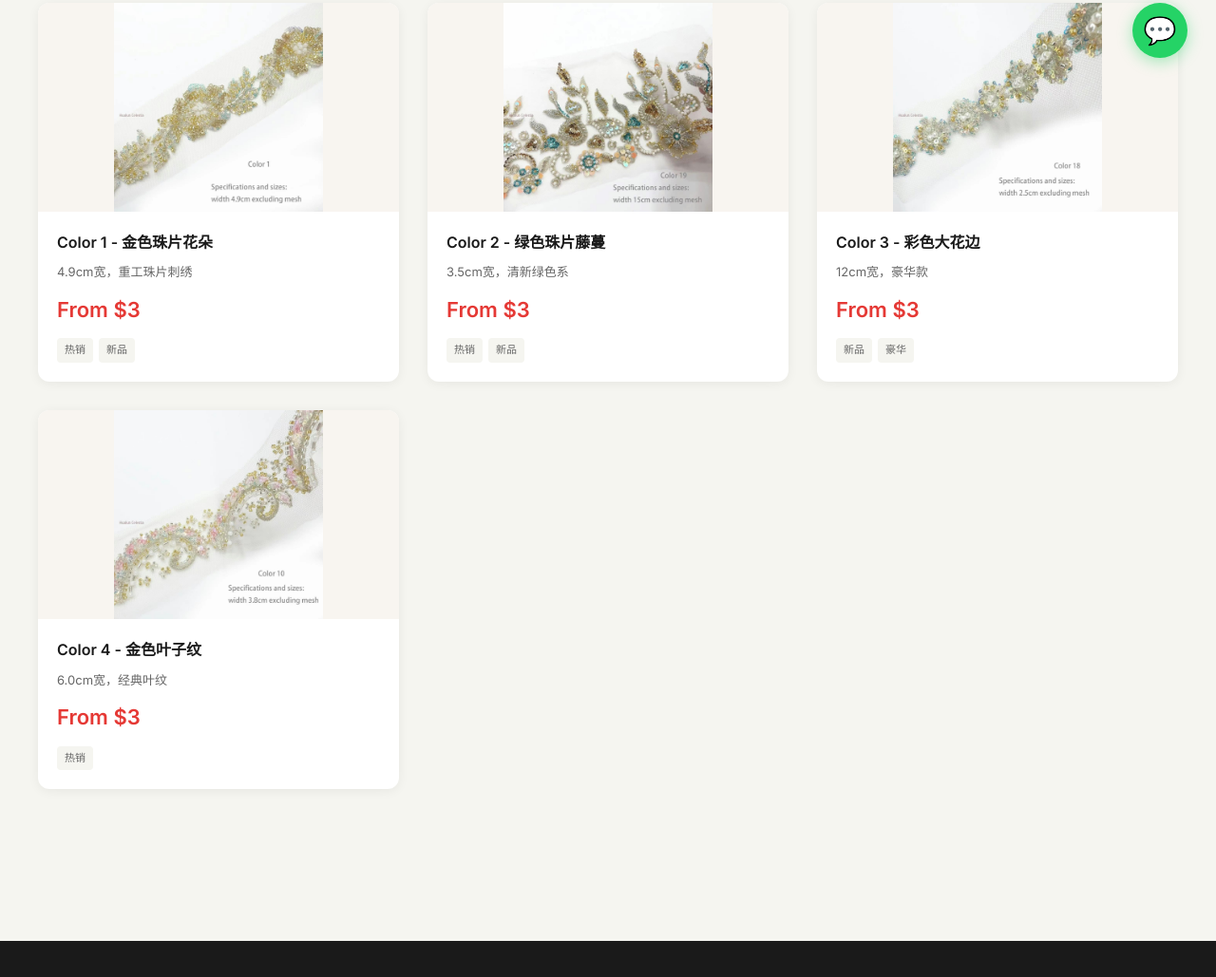
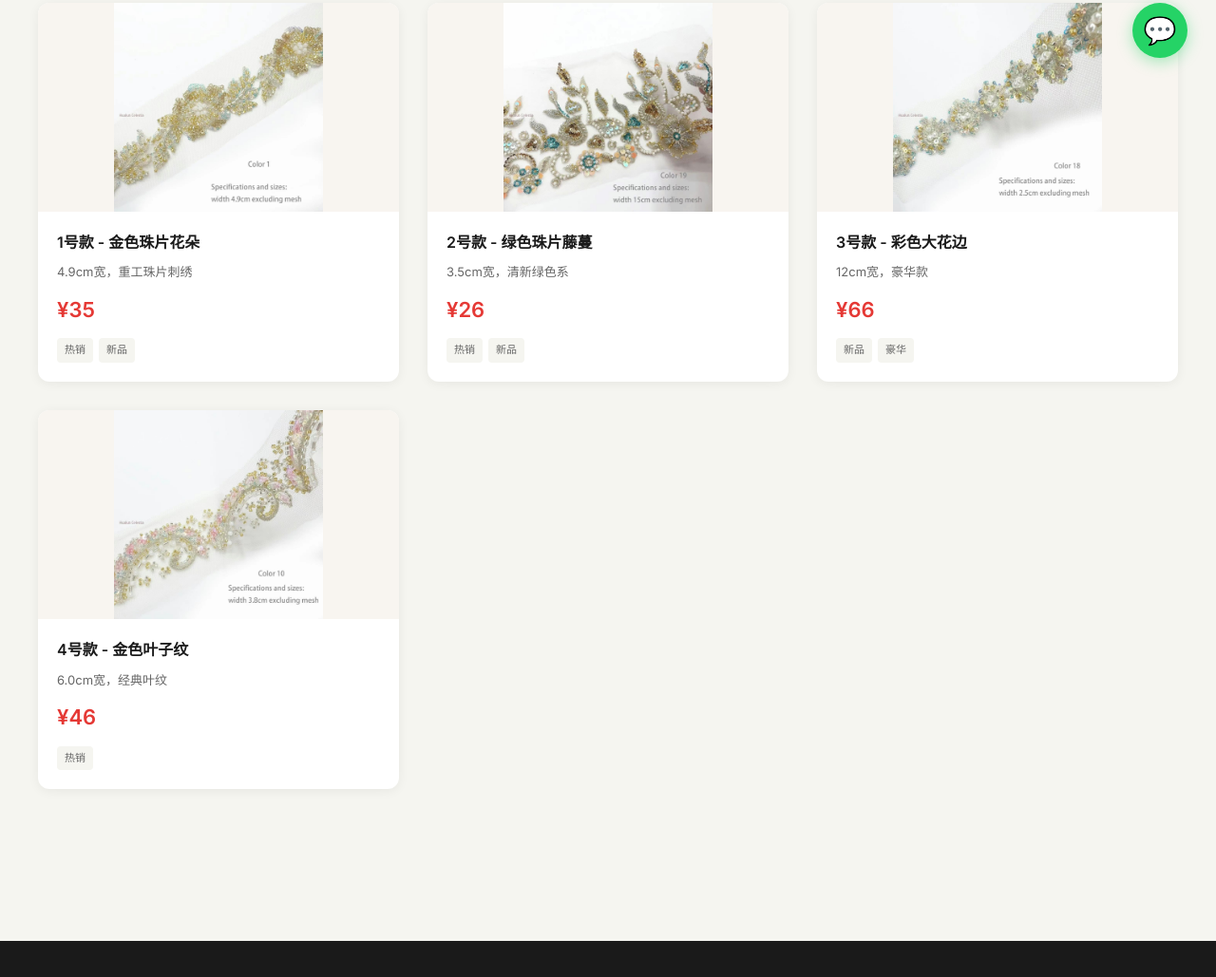
Before and after one commit to HLLL1979/hualunluolan-shop, a website: page index.html in a window 1280 px wide. Shown: the part 709-1738 px from the top of the page at 95% size. Drawn offline with Linux system fonts and the light colour scheme.

Commit message:
feat: update product data with 1688 info (price, width, 20 styles)

```diff
--- a/index.html
+++ b/index.html
@@ -1595,27 +1595,27 @@
     <script>
         // 商品数据
         const products = [
-            { id: 1, name: 'Color 1 - 金色珠片花朵', nameEn: 'Color 1 - Gold Sequin Flowers', desc: '4.9cm宽，重工珠片刺绣', descEn: '4.9cm width, heavy beaded embroidery', price: 5, priceUnit: 'USD', moq: 'From $3', image: 'images/product_1.jpg', tags: ['热销', '新品'], category: 'beaded' },
-            { id: 2, name: 'Color 2 - 绿色珠片藤蔓', nameEn: 'Color 2 - Green Sequin Vine', desc: '3.5cm宽，清新绿色系', descEn: '3.5cm width, fresh green', price: 4, priceUnit: 'USD', moq: 'From $3', image: 'images/product_2.jpg', tags: ['热销', '新品'], category: 'beaded' },
-            { id: 3, name: 'Color 3 - 彩色大花边', nameEn: 'Color 3 - Colorful Large Lace', desc: '12cm宽，豪华款', descEn: '12cm width, luxury style', price: 7, priceUnit: 'USD', moq: 'From $3', image: 'images/product_3.jpg', tags: ['新品', '豪华'], category: 'beaded' },
-            { id: 4, name: 'Color 4 - 金色叶子纹', nameEn: 'Color 4 - Gold Leaf Pattern', desc: '6.0cm宽，经典叶纹', descEn: '6.0cm width, classic leaf', price: 7, priceUnit: 'USD', moq: 'From $3', image: 'images/product_4.jpg', tags: ['热销'], category: 'beaded' },
-            { id: 5, name: 'Color 5 - 粉色花朵', nameEn: 'Color 5 - Pink Flowers', desc: '4.0cm宽，浪漫粉色', descEn: '4.0cm width, romantic pink', price: 7, priceUnit: 'USD', moq: 'From $3', image: 'images/product_5.jpg', tags: ['新品'], category: 'beaded' },
-            { id: 6, name: 'Color 6 - 金色小花', nameEn: 'Color 6 - Gold Small Flowers', desc: '3.0cm宽，精致小花', descEn: '3.0cm width, delicate flowers', price: 3, priceUnit: 'USD', moq: 'From $3', image: 'images/product_6.jpg', tags: ['热销', '特价'], category: 'beaded' },
-            { id: 7, name: 'Color 7 - 超宽豪华款', nameEn: 'Color 7 - Ultra Wide Luxury', desc: '16cm宽，超宽设计', descEn: '16cm width, ultra wide', price: 10, priceUnit: 'USD', moq: 'From $3', image: 'images/product_7.jpg', tags: ['豪华'], category: 'beaded' },
-            { id: 8, name: 'Color 8 - 金绿配色', nameEn: 'Color 8 - Gold Green Mix', desc: '9.5cm宽，金绿搭配', descEn: '9.5cm width, gold-green', price: 7, priceUnit: 'USD', moq: 'From $3', image: 'images/product_8.jpg', tags: ['热销'], category: 'beaded' },
-            { id: 9, name: 'Color 9 - 彩色花朵', nameEn: 'Color 9 - Colorful Flowers', desc: '4.0cm宽，多彩设计', descEn: '4.0cm width, colorful', price: 7, priceUnit: 'USD', moq: 'From $3', image: 'images/product_9.jpg', tags: ['新品'], category: 'beaded' },
-            { id: 10, name: 'Color 10 - 粉色卷草', nameEn: 'Color 10 - Pink Scroll', desc: '3.8cm宽，粉色系', descEn: '3.8cm width, pink', price: 7, priceUnit: 'USD', moq: 'From $3', image: 'images/product_10.jpg', tags: ['热销'], category: 'beaded' },
-            { id: 11, name: 'Color 11 - 孔雀尾纹', nameEn: 'Color 11 - Peacock Tail', desc: '3.8cm宽，孔雀尾设计', descEn: '3.8cm width, peacock tail', price: 4, priceUnit: 'USD', moq: 'From $3', image: 'images/product_11.jpg', tags: ['新品', '特色'], category: 'beaded' },
-            { id: 12, name: 'Color 12 - 蓝绿花朵', nameEn: 'Color 12 - Blue Green Flowers', desc: '3.9cm宽，蓝绿配色', descEn: '3.9cm width, blue-green', price: 4, priceUnit: 'USD', moq: 'From $3', image: 'images/product_12.jpg', tags: ['热销'], category: 'beaded' },
-            { id: 13, name: 'Color 13 - 精致水溶花边', nameEn: 'Color 13 - Delicate Water Soluble Lace', desc: '5.0cm宽，水溶刺绣工艺', descEn: '5.0cm width, water soluble embroidery', price: 6, priceUnit: 'USD', moq: 'From $3', image: 'images/product_13.jpg', tags: ['新品'], category: 'beaded' },
-            { id: 14, name: 'Color 14 - 金色珠链花边', nameEn: 'Color 14 - Gold Beaded Chain Lace', desc: '4.5cm宽，珠链设计', descEn: '4.5cm width, beaded chain design', price: 8, priceUnit: 'USD', moq: 'From $3', image: 'images/product_14.jpg', tags: ['热销', '豪华'], category: 'beaded' },
-            { id: 15, name: 'Color 15 - 多彩刺绣带', nameEn: 'Color 15 - Multi-color Embroidery Band', desc: '3.5cm宽，多彩刺绣', descEn: '3.5cm width, multi-color embroidery', price: 5, priceUnit: 'USD', moq: 'From $3', image: 'images/product_15.jpg', tags: ['现货'], category: 'beaded' },
-            { id: 16, name: 'Color 16 - 银色珠片花纹', nameEn: 'Color 16 - Silver Sequin Pattern', desc: '6.0cm宽，银色系', descEn: '6.0cm width, silver series', price: 7, priceUnit: 'USD', moq: 'From $3', image: 'images/product_16.jpg', tags: ['新品', '特色'], category: 'beaded' },
-            { id: 17, name: 'Color 17 - 复古花纹刺绣', nameEn: 'Color 17 - Vintage Embroidery Pattern', desc: '8.0cm宽，复古风格', descEn: '8.0cm width, vintage style', price: 9, priceUnit: 'USD', moq: 'From $3', image: 'images/product_17.jpg', tags: ['热销'], category: 'beaded' },
-            { id: 18, name: 'Color 18 - 立体花朵花边', nameEn: 'Color 18 - 3D Flower Lace', desc: '7.0cm宽，立体刺绣', descEn: '7.0cm width, 3D embroidery', price: 8, priceUnit: 'USD', moq: 'From $3', image: 'images/product_18.jpg', tags: ['豪华', '新品'], category: 'beaded' },
-            { id: 19, name: 'Color 19 - 渐变色花边', nameEn: 'Color 19 - Gradient Color Lace', desc: '5.5cm宽，渐变设计', descEn: '5.5cm width, gradient design', price: 6, priceUnit: 'USD', moq: 'From $3', image: 'images/product_19.jpg', tags: ['特色'], category: 'beaded' },
-            { id: 20, name: 'Color 20 - 经典白色花边', nameEn: 'Color 20 - Classic White Lace', desc: '4.0cm宽，经典白色', descEn: '4.0cm width, classic white', price: 5, priceUnit: 'USD', moq: 'From $3', image: 'images/product_20.jpg', tags: ['现货', '热销'], category: 'beaded' },
-            { id: 21, name: 'Color 21 - 奢华金线花边', nameEn: 'Color 21 - Luxury Gold Thread Lace', desc: '10cm宽，金线工艺', descEn: '10cm width, gold thread craftsmanship', price: 12, priceUnit: 'USD', moq: 'From $3', image: 'images/product_21.jpg', tags: ['豪华', '定制'], category: 'beaded' }
+            { id: 1, name: '1号款 - 金色珠片花朵', nameEn: 'No.1 - Gold Sequin Flowers', desc: '4.9cm宽，重工珠片刺绣', descEn: '4.9cm width, heavy beaded embroidery', price: 35, priceUnit: 'RMB/码', moq: '1码起批', image: 'images/product_1.jpg', tags: ['热销', '新品'], category: 'beaded', link1688: 'https://detail.1688.com/offer/927044631900.html' },
+            { id: 2, name: '2号款 - 绿色珠片藤蔓', nameEn: 'No.2 - Green Sequin Vine', desc: '3.5cm宽，清新绿色系', descEn: '3.5cm width, fresh green', price: 26, priceUnit: 'RMB/码', moq: '1码起批', image: 'images/product_2.jpg', tags: ['热销', '新品'], category: 'beaded', link1688: 'https://detail.1688.com/offer/927044631900.html' },
+            { id: 3, name: '3号款 - 彩色大花边', nameEn: 'No.3 - Colorful Large Lace', desc: '12cm宽，豪华款', descEn: '12cm width, luxury style', price: 66, priceUnit: 'RMB/码', moq: '1码起批', image: 'images/product_3.jpg', tags: ['新品', '豪华'], category: 'beaded', link1688: 'https://detail.1688.com/offer/927044631900.html' },
+            { id: 4, name: '4号款 - 金色叶子纹', nameEn: 'No.4 - Gold Leaf Pattern', desc: '6.0cm宽，经典叶纹', descEn: '6.0cm width, classic leaf', price: 46, priceUnit: 'RMB/码', moq: '1码起批', image: 'images/product_4.jpg', tags: ['热销'], category: 'beaded', link1688: 'https://detail.1688.com/offer/927044631900.html' },
+            { id: 5, name: '5号款 - 粉色花朵', nameEn: 'No.5 - Pink Flowers', desc: '4.0cm宽，浪漫粉色', descEn: '4.0cm width, romantic pink', price: 46, priceUnit: 'RMB/码', moq: '1码起批', image: 'images/product_5.jpg', tags: ['新品'], category: 'beaded', link1688: 'https://detail.1688.com/offer/927044631900.html' },
+            { id: 6, name: '6号款 - 金色小花', nameEn: 'No.6 - Gold Small Flowers', desc: '3.0cm宽，精致小花', descEn: '3.0cm width, delicate flowers', price: 19, priceUnit: 'RMB/码', moq: '1码起批', image: 'images/product_6.jpg', tags: ['热销', '特价'], category: 'beaded', link1688: 'https://detail.1688.com/offer/927044631900.html' },
+            { id: 7, name: '7号款 - 超宽豪华款', nameEn: 'No.7 - Ultra Wide Luxury', desc: '16cm宽，超宽设计', descEn: '16cm width, ultra wide', price: 66, priceUnit: 'RMB/码', moq: '1码起批', image: 'images/product_7.jpg', tags: ['豪华'], category: 'beaded', link1688: 'https://detail.1688.com/offer/927044631900.html' },
+            { id: 8, name: '8号款 - 金绿配色', nameEn: 'No.8 - Gold Green Mix', desc: '9.5cm宽，金绿搭配', descEn: '9.5cm width, gold-green', price: 46, priceUnit: 'RMB/码', moq: '1码起批', image: 'images/product_8.jpg', tags: ['热销'], category: 'beaded', link1688: 'https://detail.1688.com/offer/927044631900.html' },
+            { id: 9, name: '9号款 - 彩色花朵', nameEn: 'No.9 - Colorful Flowers', desc: '4.0cm宽，多彩设计', descEn: '4.0cm width, colorful', price: 46, priceUnit: 'RMB/码', moq: '1码起批', image: 'images/product_9.jpg', tags: ['新品'], category: 'beaded', link1688: 'https://detail.1688.com/offer/927044631900.html' },
+            { id: 10, name: '10号款 - 粉色卷草', nameEn: 'No.10 - Pink Scroll', desc: '3.8cm宽，粉色系', descEn: '3.8cm width, pink', price: 49, priceUnit: 'RMB/码', moq: '1码起批', image: 'images/product_10.jpg', tags: ['热销'], category: 'beaded', link1688: 'https://detail.1688.com/offer/927044631900.html' },
+            { id: 11, name: '11号款 - 孔雀尾纹', nameEn: 'No.11 - Peacock Tail', desc: '3.8cm宽，孔雀尾设计', descEn: '3.8cm width, peacock tail', price: 29, priceUnit: 'RMB/码', moq: '1码起批', image: 'images/product_11.jpg', tags: ['新品', '特色'], category: 'beaded', link1688: 'https://detail.1688.com/offer/927044631900.html' },
+            { id: 12, name: '12号款 - 蓝绿花朵', nameEn: 'No.12 - Blue Green Flowers', desc: '3.9cm宽，蓝绿配色', descEn: '3.9cm width, blue-green', price: 29, priceUnit: 'RMB/码', moq: '1码起批', image: 'images/product_12.jpg', tags: ['热销'], category: 'beaded', link1688: 'https://detail.1688.com/offer/927044631900.html' },
+            { id: 13, name: '13号款 - 精致珠绣', nameEn: 'No.13 - Delicate Beaded Embroidery', desc: '5.0cm宽，精致珠绣工艺', descEn: '5.0cm width, delicate beaded embroidery', price: 49, priceUnit: 'RMB/码', moq: '1码起批', image: 'images/product_13.jpg', tags: ['新品'], category: 'beaded', link1688: 'https://detail.1688.com/offer/927044631900.html' },
+            { id: 14, name: '14号款 - 复古花纹', nameEn: 'No.14 - Vintage Pattern', desc: '7.3cm宽，复古花纹设计', descEn: '7.3cm width, vintage pattern', price: 39, priceUnit: 'RMB/码', moq: '已售罄', image: 'images/product_14.jpg', tags: ['售罄'], category: 'beaded', soldOut: true, link1688: 'https://detail.1688.com/offer/927044631900.html' },
+            { id: 15, name: '15号款 - 彩色藤蔓', nameEn: 'No.15 - Colorful Vine', desc: '3.8cm宽，彩色藤蔓设计', descEn: '3.8cm width, colorful vine', price: 46, priceUnit: 'RMB/码', moq: '1码起批', image: 'images/product_15.jpg', tags: ['现货'], category: 'beaded', link1688: 'https://detail.1688.com/offer/927044631900.html' },
+            { id: 16, name: '16号款 - 精致小花边', nameEn: 'No.16 - Delicate Small Lace', desc: '2.5cm宽，精致小巧', descEn: '2.5cm width, delicate small', price: 26, priceUnit: 'RMB/码', moq: '1码起批', image: 'images/product_16.jpg', tags: ['新品', '特色'], category: 'beaded', link1688: 'https://detail.1688.com/offer/927044631900.html' },
+            { id: 17, name: '17号款 - 亮片珠绣', nameEn: 'No.17 - Sequin Beaded Embroidery', desc: '2.5cm宽，亮片珠绣工艺', descEn: '2.5cm width, sequin beaded', price: 26, priceUnit: 'RMB/码', moq: '1码起批', image: 'images/product_17.jpg', tags: ['热销'], category: 'beaded', link1688: 'https://detail.1688.com/offer/927044631900.html' },
+            { id: 18, name: '18号款 - 立体珠花', nameEn: 'No.18 - 3D Beaded Flowers', desc: '2.5cm宽，立体珠花设计', descEn: '2.5cm width, 3D beaded flowers', price: 29, priceUnit: 'RMB/码', moq: '1码起批', image: 'images/product_18.jpg', tags: ['豪华', '新品'], category: 'beaded', link1688: 'https://detail.1688.com/offer/927044631900.html' },
+            { id: 19, name: '19号款 - 超宽豪华花边', nameEn: 'No.19 - Ultra Wide Luxury Lace', desc: '15.1cm宽，超宽豪华设计', descEn: '15.1cm width, ultra wide luxury', price: 56, priceUnit: 'RMB/码', moq: '1码起批', image: 'images/product_19.jpg', tags: ['豪华'], category: 'beaded', link1688: 'https://detail.1688.com/offer/927044631900.html' },
+            { id: 20, name: '20号款 - 宽幅珠绣', nameEn: 'No.20 - Wide Beaded Embroidery', desc: '7.5cm宽，宽幅珠绣工艺', descEn: '7.5cm width, wide beaded embroidery', price: 35, priceUnit: 'RMB/码', moq: '1码起批', image: 'images/product_20.jpg', tags: ['现货', '热销'], category: 'beaded', link1688: 'https://detail.1688.com/offer/927044631900.html' },
+            { id: 21, name: '华伦罗兰品牌系列', nameEn: 'Valenrolan Brand Collection', desc: '网纱珠绣彩色孔雀尾重工花边', descEn: 'Tulle sequin embroidery peacock tail heavy lace', price: 19, priceUnit: 'RMB起', moq: '1码起批', image: 'images/product_21.jpg', tags: ['品牌', '热销'], category: 'beaded', link1688: 'https://detail.1688.com/offer/927044631900.html' }
         ];
 
         // 购物车数据
```
